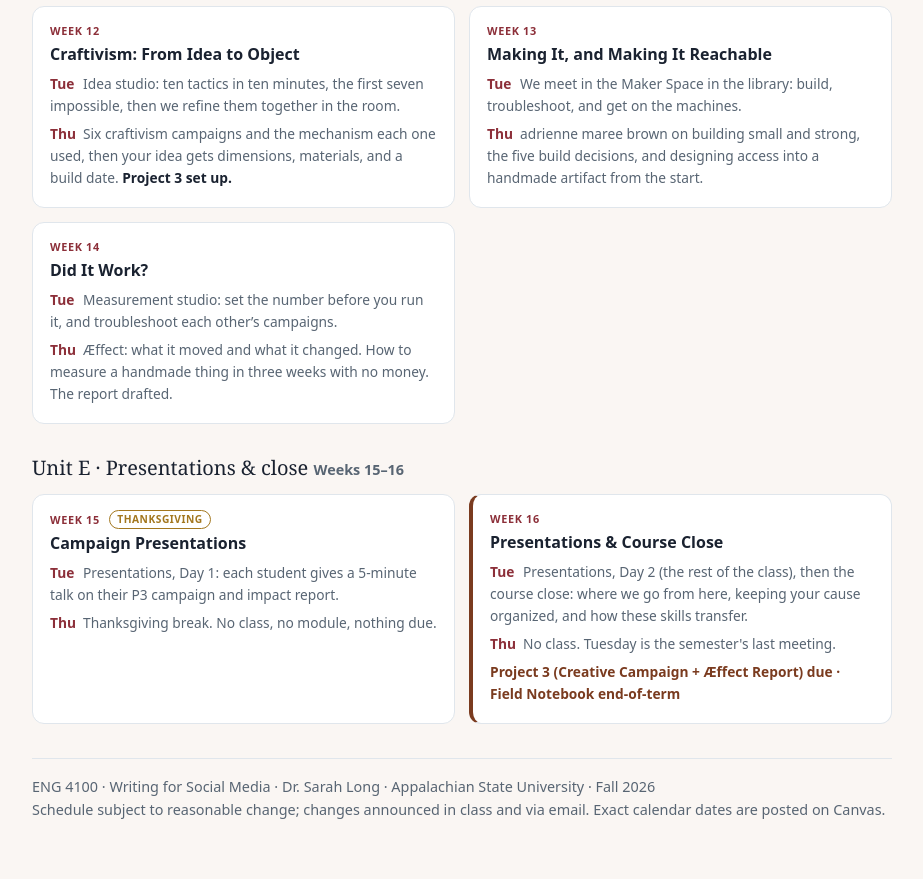
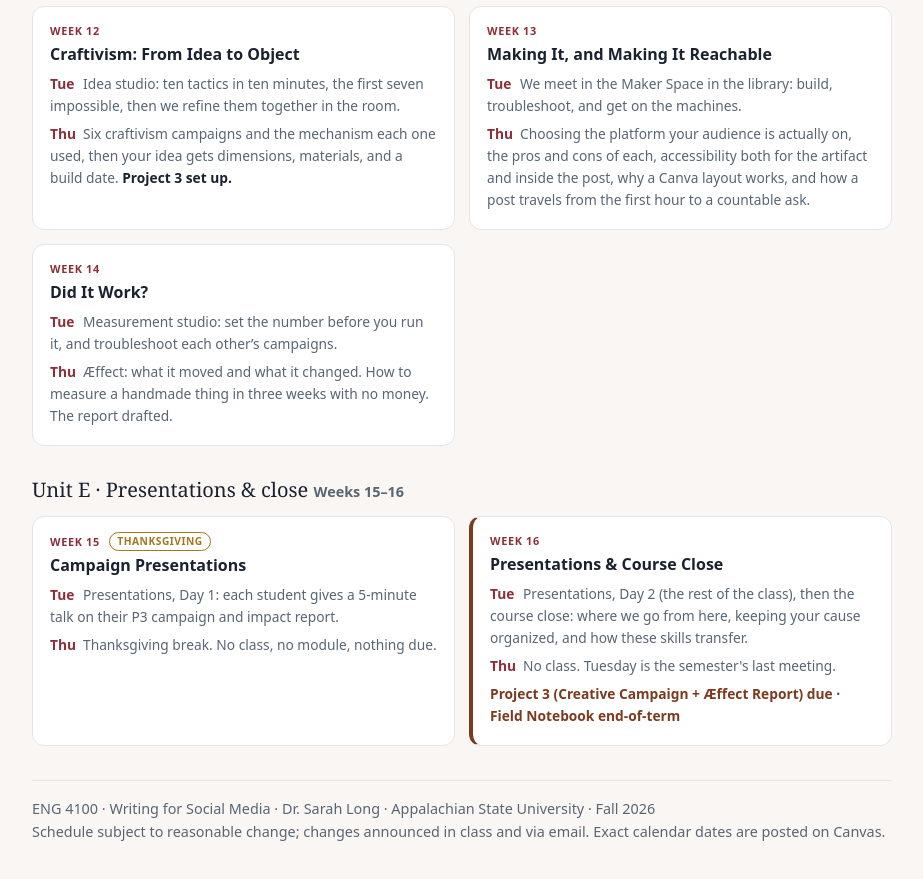
Before and after one commit to DrSarahLong/ENG-4100-Writing-for-Social-Media, a plain HTML site: page schedule.html in a window 1280 px wide. Shown: the part 2360-3239 px from the top of the page, without its empty margins (178-1101 px from the left). Drawn offline with Linux system fonts and the light colour scheme.

Commit message:
Add files via upload

```diff
--- a/schedule.html
+++ b/schedule.html
@@ -113,7 +113,7 @@
     <div class="projhead">Unit D · The campaign: put the social back <span class="rng">Weeks 12&ndash;14 · toward Project 3</span></div>
     <div class="grid">
       <a class="wk" href="module-w12-relational.html"><div class="n">Week 12</div><div class="t">Craftivism: From Idea to Object</div><div class="day"><span class="lbl">Tue</span>Idea studio: ten tactics in ten minutes, the first seven impossible, then we refine them together in the room.</div><div class="day"><span class="lbl">Thu</span>Six craftivism campaigns and the mechanism each one used, then your idea gets dimensions, materials, and a build date. <b>Project 3 set up.</b></div></a>
-      <a class="wk" href="module-w13-emergent.html"><div class="n">Week 13</div><div class="t">Making It, and Making It Reachable</div><div class="day"><span class="lbl">Tue</span>We meet in the Maker Space in the library: build, troubleshoot, and get on the machines.</div><div class="day"><span class="lbl">Thu</span>adrienne maree brown on building small and strong, the five build decisions, and designing access into a handmade artifact from the start.</div></a>
+      <a class="wk" href="module-w13-emergent.html"><div class="n">Week 13</div><div class="t">Making It, and Making It Reachable</div><div class="day"><span class="lbl">Tue</span>We meet in the Maker Space in the library: build, troubleshoot, and get on the machines.</div><div class="day"><span class="lbl">Thu</span>Choosing the platform your audience is actually on, the pros and cons of each, accessibility both for the artifact and inside the post, why a Canva layout works, and how a post travels from the first hour to a countable ask.</div></a>
       <a class="wk" href="module-w14-impact.html"><div class="n">Week 14</div><div class="t">Did It Work?</div><div class="day"><span class="lbl">Tue</span>Measurement studio: set the number before you run it, and troubleshoot each other’s campaigns.</div><div class="day"><span class="lbl">Thu</span>&AElig;ffect: what it moved and what it changed. How to measure a handmade thing in three weeks with no money. The report drafted.</div></a>
     </div>
 
```
